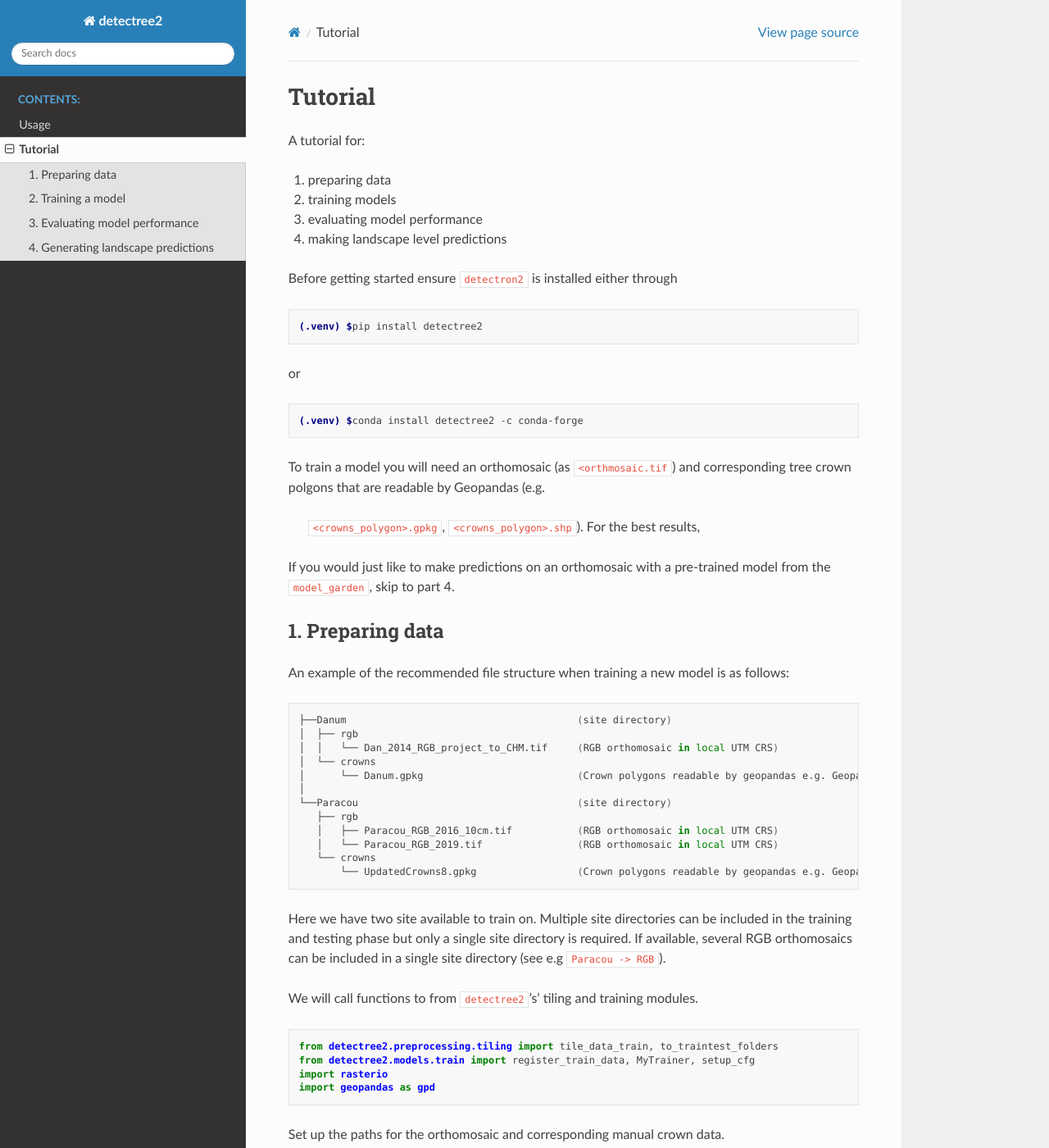
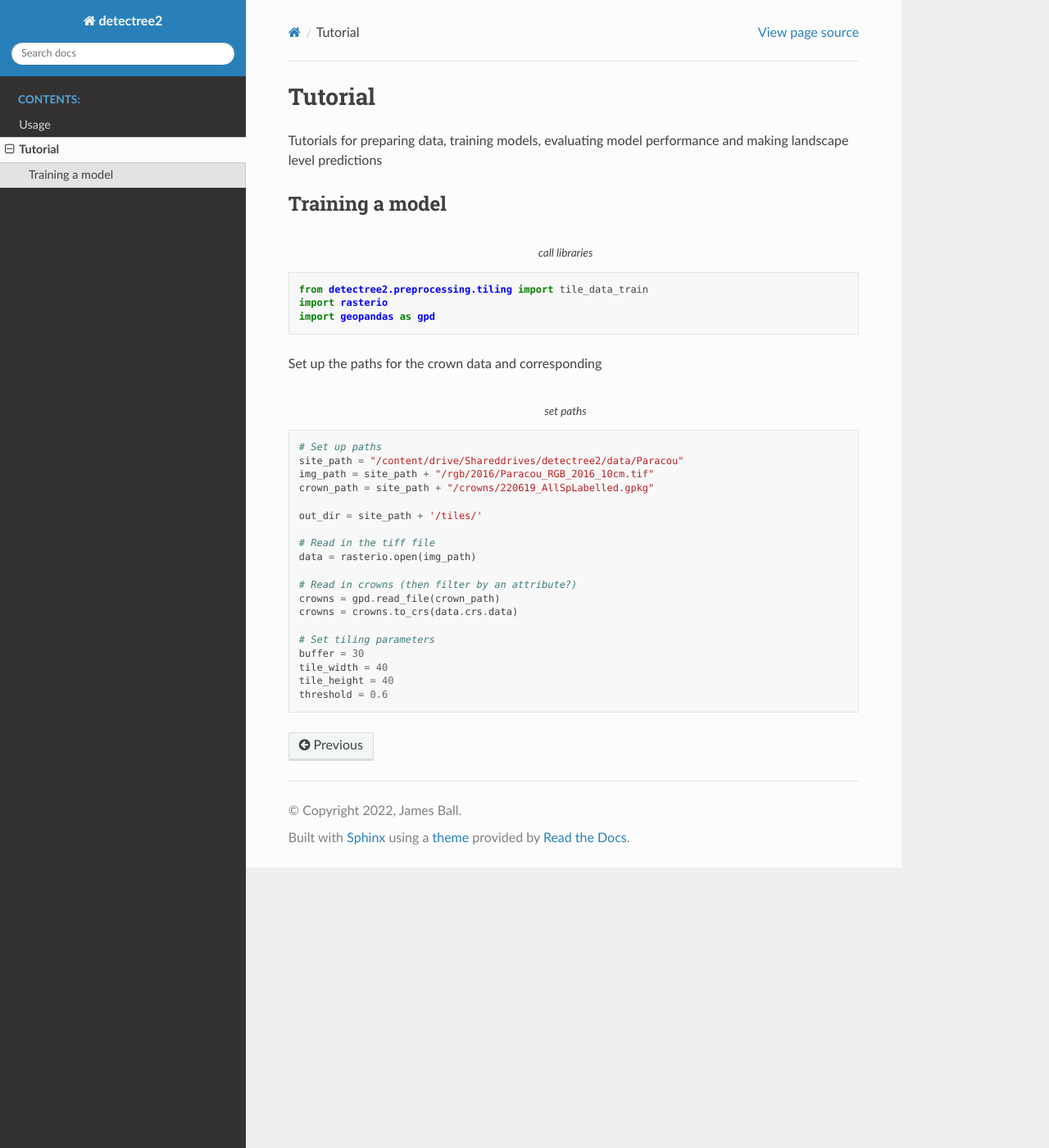
Before and after one commit to PatBall1/detectree2, a Sphinx documentation site: the page built from docs/source/tutorial.rst, in a window 1280 px wide and 1400 px high. Shown: the whole window at 82% size. Built offline with Sphinx 7.4.7 and the Read the Docs theme 2.0.0, drawn with Linux system fonts in a browser that asks for light colours; some of the changed text lies outside the part shown.

Commit message:
Revert "updated tutorial and new crown cleaning function (#50)"
This reverts commit 3899f07e857f94fad663b4eb487386d9723f7878.

```diff
--- a/docs/source/tutorial.rst
+++ b/docs/source/tutorial.rst
@@ -1,74 +1,26 @@
 Tutorial
 ========
 
-A tutorial for:
+Tutorials for preparing data, training models, evaluating model performance and making landscape level predictions
 
-1. preparing data
-2. training models
-3. evaluating model performance
-4. making landscape level predictions
-
-Before getting started ensure ``detectron2`` is installed either through
-
-.. code-block:: console
-
-   (.venv) $pip install detectree2
-
-or
-
-.. code-block:: console
-
-   (.venv) $conda install detectree2 -c conda-forge
-
-To train a model you will need an orthomosaic (as ``<orthmosaic.tif``) and
-corresponding tree crown polgons that are readable by Geopandas (e.g.
- ``<crowns_polygon>.gpkg``, ``<crowns_polygon>.shp``). For the best results,
-
-
-If you would just like to make predictions on an orthomosaic with a pre-trained
-model from the ``model_garden``, skip to part 4.
-
-
-1. Preparing data
------------------
-
-An example of the recommended file structure when training a new model is as follows:
-
-.. code-block:: bash
-
-   ├──Danum                                       (site directory)
-   │  ├── rgb
-   │  │   └── Dan_2014_RGB_project_to_CHM.tif     (RGB orthomosaic in local UTM CRS)
-   │  └── crowns
-   │      └── Danum.gpkg                          (Crown polygons readable by geopandas e.g. Geopackage, shapefile)
-   │
-   └──Paracou                                     (site directory)
-      ├── rgb
-      │   ├── Paracou_RGB_2016_10cm.tif           (RGB orthomosaic in local UTM CRS)
-      │   └── Paracou_RGB_2019.tif                (RGB orthomosaic in local UTM CRS)
-      └── crowns
-          └── UpdatedCrowns8.gpkg                 (Crown polygons readable by geopandas e.g. Geopackage, shapefile)
-
-Here we have two site available to train on. Multiple site directories can be
-included in the training and testing phase but only a single site directory is
-required.
-If available, several RGB orthomosaics can be included in a single site
-directory (see e.g ``Paracou -> RGB``).
-
-We will call functions to from ``detectree2``'s' tiling and training modules.
+Training a model
+------
 
 .. code-block:: python
+   :caption: call libraries
 
-   from detectree2.preprocessing.tiling import tile_data_train, to_traintest_folders
-   from detectree2.models.train import register_train_data, MyTrainer, setup_cfg
+   from detectree2.preprocessing.tiling import tile_data_train
    import rasterio
    import geopandas as gpd
 
-Set up the paths for the orthomosaic and corresponding manual crown data.
+
+
+Set up the paths for the crown data and corresponding
 
 .. code-block:: python
+   :caption: set paths
 
-   # Set up input paths
+   # Set up paths
    site_path = "/content/drive/Shareddrives/detectree2/data/Paracou"
    img_path = site_path + "/rgb/2016/Paracou_RGB_2016_10cm.tif"
    crown_path = site_path + "/crowns/220619_AllSpLabelled.gpkg"
@@ -82,77 +34,8 @@ Set up the paths for the orthomosaic and corresponding manual crown data.
    crowns = gpd.read_file(crown_path)
    crowns = crowns.to_crs(data.crs.data)
 
-Set up the tiling parameters.
-
-The tile size will depend on:
-- The resolution of your imagery
-
-.. code-block:: python
-
    # Set tiling parameters
    buffer = 30
    tile_width = 40
    tile_height = 40
    threshold = 0.6
-
-
-
-Next we tile the data
-
-.. code-block:: python
-
-   tile_data_train(data, out_dir, buffer, tile_width, tile_height, crowns, threshold)
-
-
-Send geojsons to train folder (with sub-folders for k-fold cross validation)
- and test folder.
-The approximate proportion of data to reserve for testing.
-Automatically removes training tiles that overlap with test tiles, ensuring
-spatial separation
-
-.. code-block:: python
-
-   to_traintest_folders(data_folder, out_dir, test_frac=0.15, folds=5)
-
-Are data is now tiled and partitioned for training and model evaluation
-
-.. code-block:: bash
-
-   <new_file_structure>
-
-
-2. Training a model
--------------------
-
-Resigister the training data. It is possiblet to set a validationfold for model
-evaluation
-
-.. code-block:: python
-
-   train_location = "/content/drive/Shareddrives/detectree2/data/Paracou/tiles/train/"
-   register_train_data(train_location, "Paracou", val_fold)
-
-
-Supply the ``base_model`` from Detectron2's  ``model_zoo``
-
-.. code-block:: python
-
-   # Set the base (pre-trained) model from the detectron2 model_zoo
-   base_model = "COCO-InstanceSegmentation/mask_rcnn_R_101_FPN_3x.yaml"
-
-   # trained_model = "/content/drive/Shareddrives/detectree2/models/220629_ParacouSepilokDanum_JB.pth"
-   trains = ("Paracou_train", "Paracou2019_train", "ParacouUAV_train", "Danum_train", "SepilokEast_train", "SepilokWest_train")
-   tests = ("Paracou_val", "Paracou2019_val", "ParacouUAV_val", "Danum_val", "SepilokEast_val", "SepilokWest_val")
-
-   #trains = ("Paracou_train", "Paracou2019_train")
-   #tests = ("Paracou_val", "Paracou2019_val")
-   out_dir = "/content/drive/Shareddrives/detectree2/220809_train_outputs"
-
-   cfg = setup_cfg(base_model, trains, tests, workers = 4, eval_period=100, max_iter=3000, out_dir=out_dir) # update_model arg can be used to load in trained  model
-
-3. Evaluating model performance
--------------------------------
-
-
-4. Generating landscape predictions
------------------------------------
```
Also changed, not shown: 2 other files.
